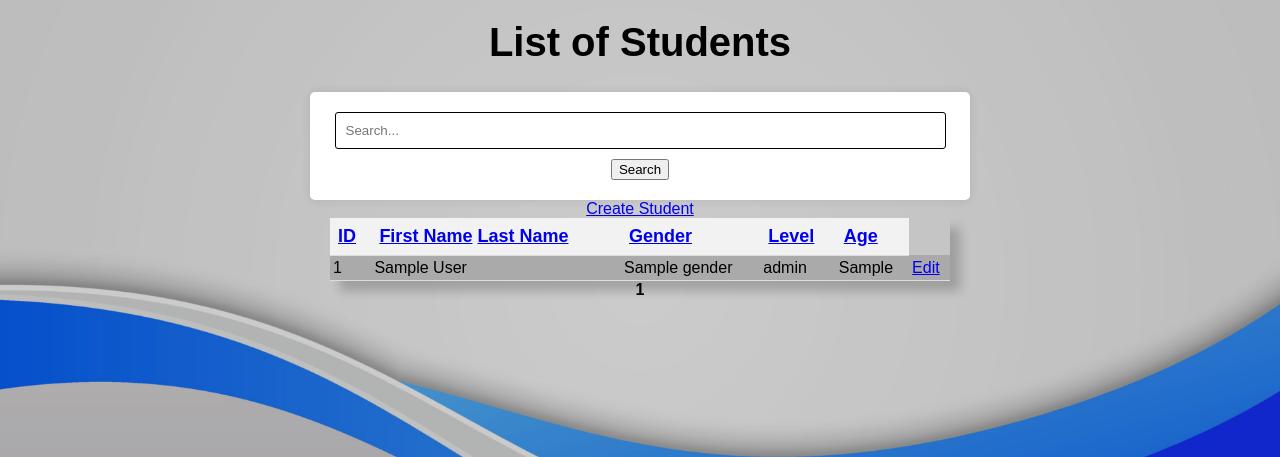
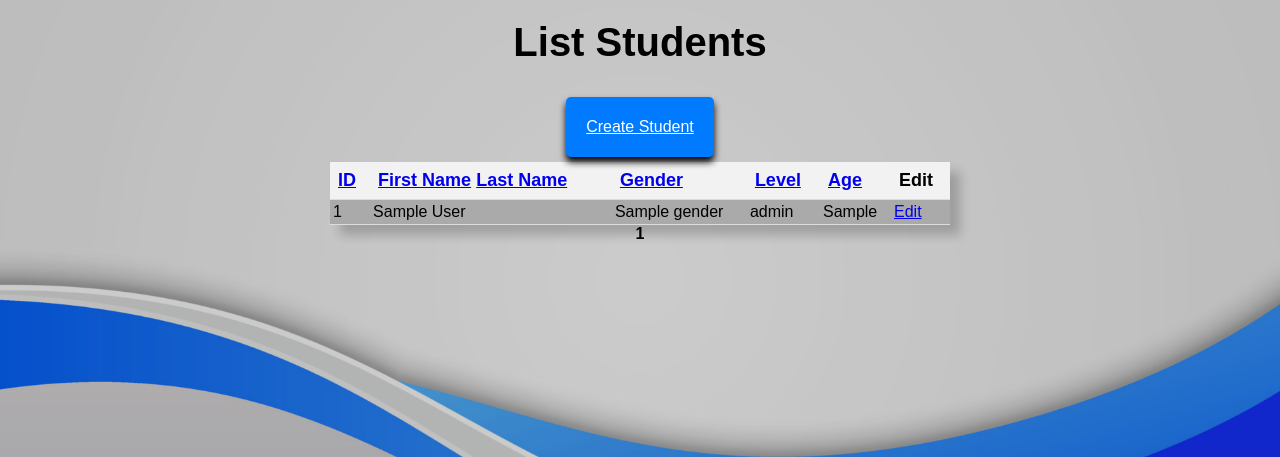
Before and after one commit to taholmes160/school4, a Flask app: page /students/students in a window 1280 px wide. Shown: the part 120-577 px from the top of the page. Run offline with Flask 3, Linux system fonts and the light colour scheme; tables that the repository leaves empty hold one stand-in row (values such as "Sample post"); some libraries are stand-ins or nearby versions.

Commit message:
Refactor styles and update student list template
- Refactored the button class name from "New Button Class" to "Small Button Class" in styles.css
- Added a new button class "btn-create" with margin and vertical alignment properties in styles.css
- Updated the student list template (list_students.html) to use the new button class "small-button" for the "Create Student" button
- Removed the search form from the student list template
- Added an "Edit" column to the student list table in the template

The changes improve the styling and functionality of the student list page.

```diff
--- a/app/static/css/styles.css
+++ b/app/static/css/styles.css
@@ -198,7 +198,7 @@ footer {
     /* Other table styles as needed */
 }
 
-/* New Button Class */
+/* Small Button Class */
 .small-button {
     display: inline-flex;
     align-items: center;
@@ -216,6 +216,11 @@ footer {
 .small-button:hover {
     background-color: #0056b3;
 }
+
+.btn-create {
+    margin-left: 10px; /* Adjust the margin as desired */
+    vertical-align: top;
+  }
 
 /* Form Styles */
 form {
@@ -377,6 +382,9 @@ input[type="email"] {
     width: 100%;
     height: 35px; /* Adjust the height value as needed */
 }
+.input-search {
+    width: 70%; /* Adjust the width as desired */
+  }
 
 /* styles for option boxes*/
 .custom-select-icon {
--- a/app/templates/students/list_students.html
+++ b/app/templates/students/list_students.html
@@ -2,19 +2,8 @@
 
 {% block content %}
 
-<h1>List of Students</h1>
-
-<!-- Add search form -->
-<form action="{{ url_for('students.list_students') }}" method="GET" class="form-inline">
-  <div class="input-group">
-    <input type="text" name="search" value="{{ search_query }}" class="form-control form-control-sm" placeholder="Search...">
-    <div class="input-group-append">
-      <button type="submit" class="btn btn-primary btn-sm">Search</button>
-    </div>
-  </div>
-</form>
-<!-- Add link for creating students -->
-<a href="{{ url_for('students.create_student') }}" class="btn btn-primary">Create Student</a>
+<h1>List Students</h1>
+<a href="{{ url_for('students.create_student') }}" class="small-button">Create Student</a>
 <table>
   <thead>
       <tr>
@@ -23,10 +12,10 @@
           <th><a href="{{ url_for('students.list_students', sort='gender.gender_name') }}">Gender</a></th>
           <th><a href="{{ url_for('students.list_students', sort='level.level_name') }}">Level</a></th>
           <th><a href="{{ url_for('students.list_students', sort='student_age') }}">Age</a></th>
+          <th>Edit</th>
           <!-- ... other fields ... -->
       </tr>
   </thead>
-
   <tbody>
     {% for student in students.items %}
     <tr>
```
